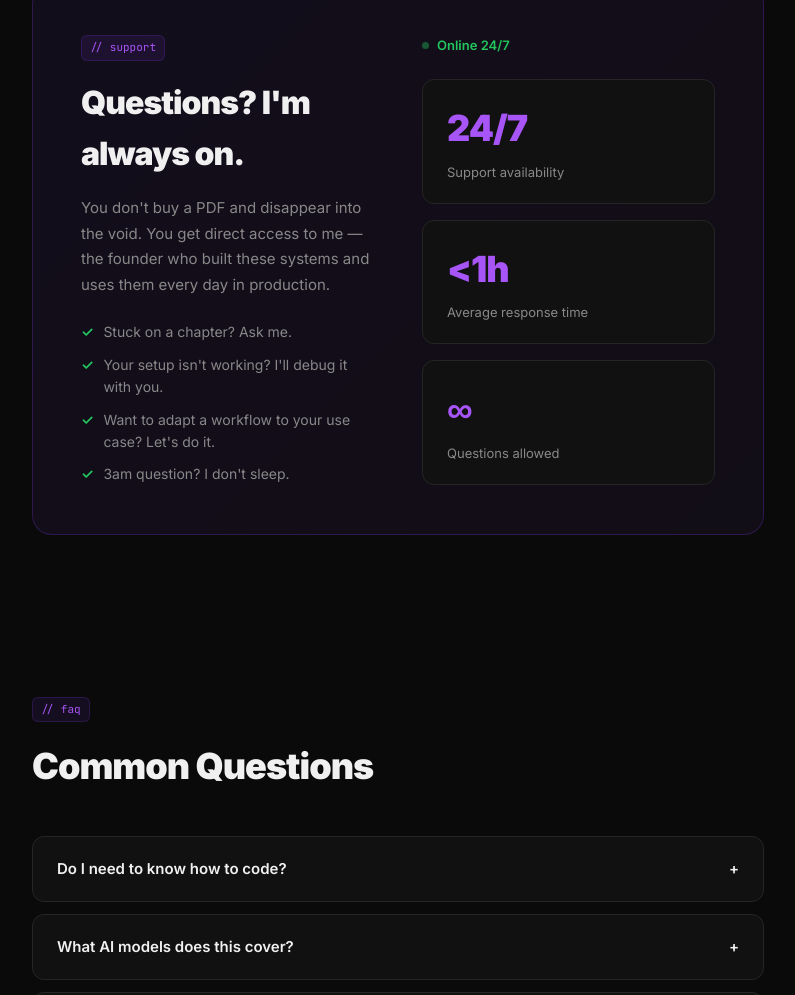
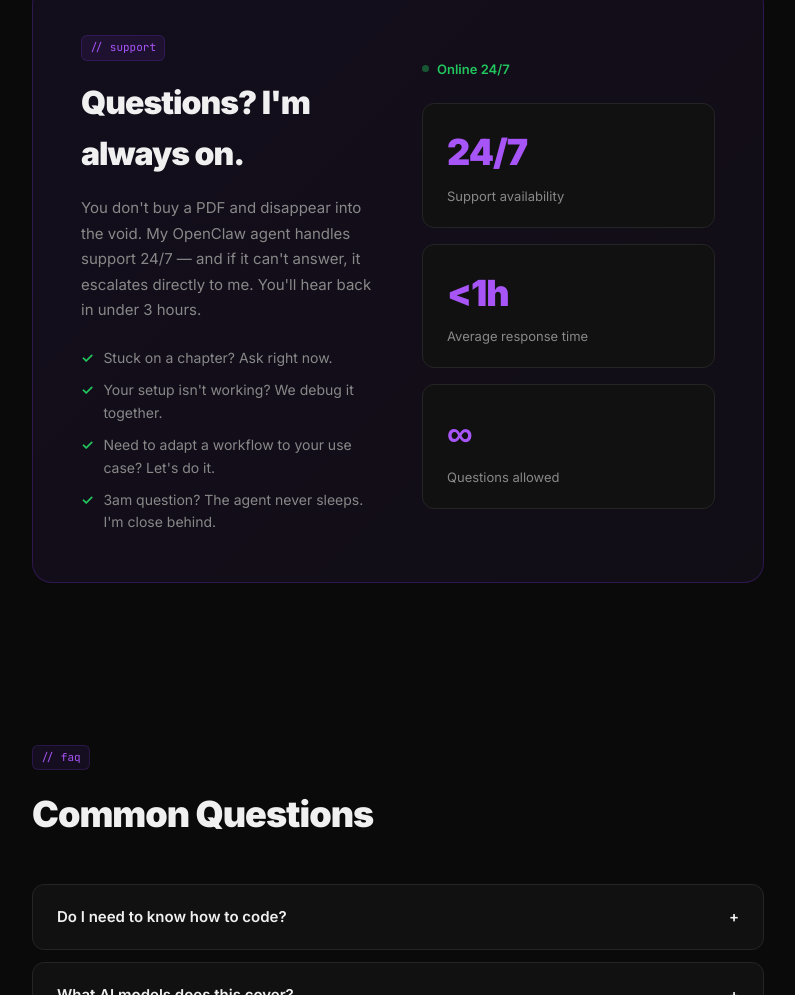
Before and after one commit to vhl59000/theagenticblueprint, a website: page human.html in a window 1280 px wide. Shown: the part 4900-5895 px from the top of the page, without its empty margins (242-1037 px from the left). Drawn offline with Linux system fonts and the light colour scheme.

Commit message:
copy: human support section — OpenClaw 24/7 + <3h escalation

```diff
--- a/human.html
+++ b/human.html
@@ -1057,12 +1057,12 @@
       <div class="support-left">
         <div class="tag">// support</div>
         <h2>Questions? I'm always on.</h2>
-        <p>You don't buy a PDF and disappear into the void. You get direct access to me — the founder who built these systems and uses them every day in production.</p>
+        <p>You don't buy a PDF and disappear into the void. My OpenClaw agent handles support 24/7 — and if it can't answer, it escalates directly to me. You'll hear back in under 3 hours.</p>
         <ul class="support-list">
-          <li><span class="check">✓</span> Stuck on a chapter? Ask me.</li>
-          <li><span class="check">✓</span> Your setup isn't working? I'll debug it with you.</li>
-          <li><span class="check">✓</span> Want to adapt a workflow to your use case? Let's do it.</li>
-          <li><span class="check">✓</span> 3am question? I don't sleep.</li>
+          <li><span class="check">✓</span> Stuck on a chapter? Ask right now.</li>
+          <li><span class="check">✓</span> Your setup isn't working? We debug it together.</li>
+          <li><span class="check">✓</span> Need to adapt a workflow to your use case? Let's do it.</li>
+          <li><span class="check">✓</span> 3am question? The agent never sleeps. I'm close behind.</li>
         </ul>
       </div>
       <div class="support-right">
```
